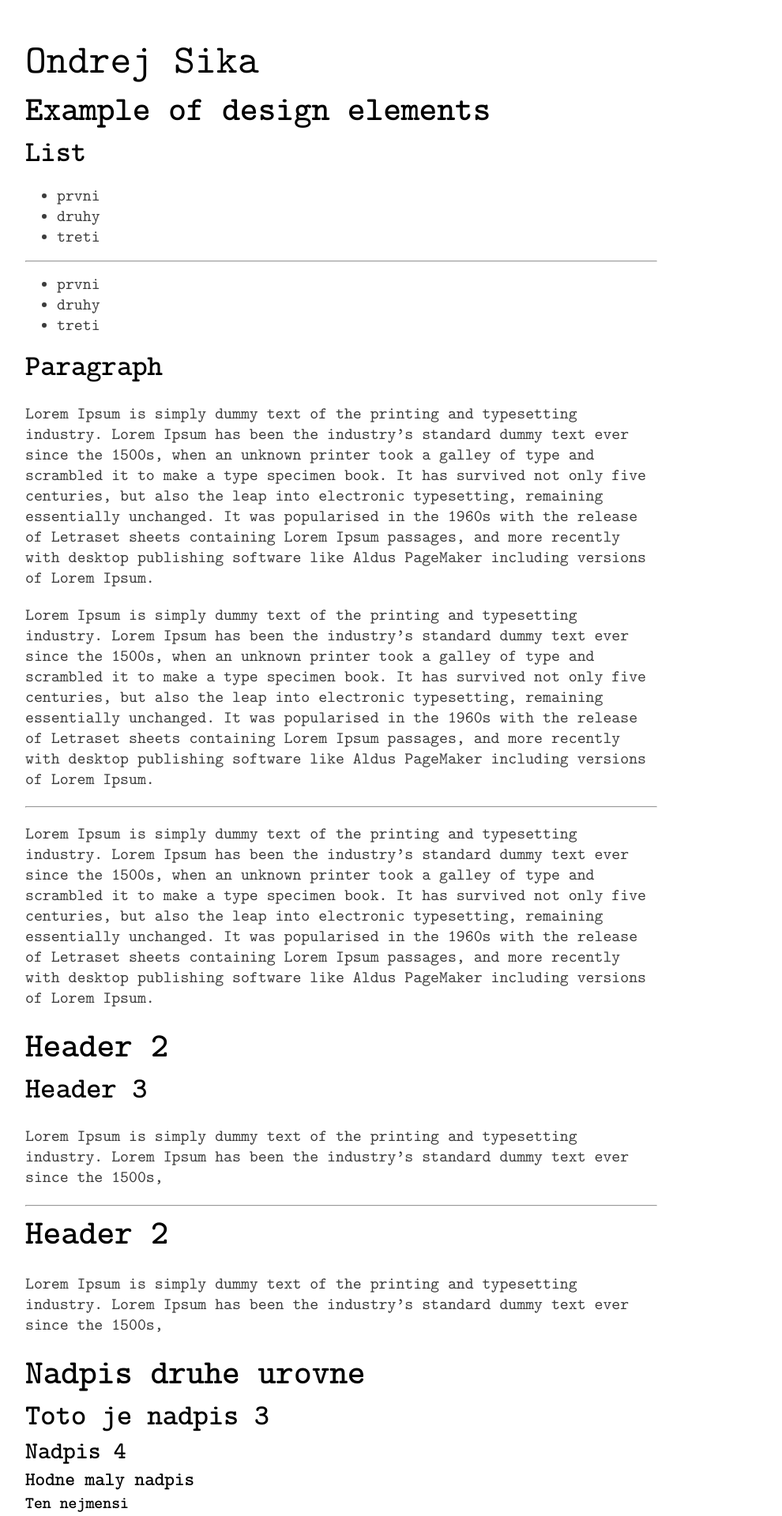
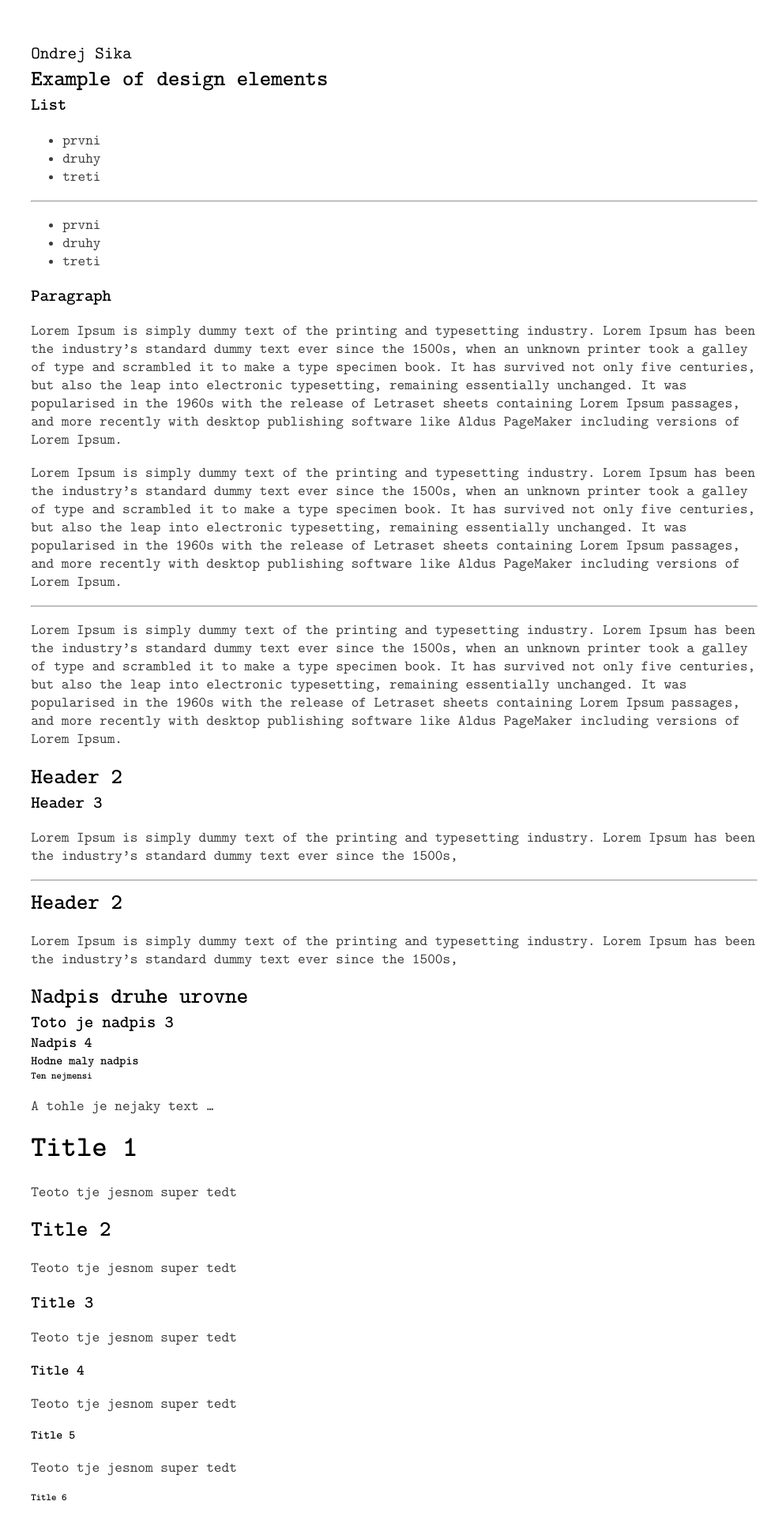
Before and after one commit to ondrejsika/ondrejsika.com, a Jekyll site: the page built from others/design.md, in a window 1280 px wide. Shown: the top 1920 px of the page at 79% size, without its empty margins (16-1006 px from the left). Built offline with Jekyll 4.4.1, drawn with Linux system fonts in a browser that asks for light colours; some web fonts are replaced; comment, search, counter and statistics services are not loaded.

Commit message:
fix font size (smaller) and fix footer in print

```diff
--- a/_layouts/default.html
+++ b/_layouts/default.html
@@ -9,7 +9,7 @@
 <span class="site-header">Ondrej Sika</span>
 {% endif %}
 {{content}}
-<p class="footer">--<br><span class="noprint"><a href="/site-index.html">index</a> / <a href="/">home</a> / <a href="/impressum.html">impressum</a> / since&nbsp;2012 </span><br><b>Ondrej&nbsp;Sika</b><span class="noprint">&nbsp;&lt;</span><a href="mailto:ondrej@ondrejsika.com"><span class="noprint">ondrej@ondrejsika.com</span></a><span class="noprint">&gt;</span></p>
+<p class="footer">--<span class="noprint"><br><a href="/site-index.html">index</a> / <a href="/">home</a> / <a href="/impressum.html">impressum</a> / since&nbsp;2012 </span><br><b>Ondrej&nbsp;Sika</b><span class="noprint">&nbsp;&lt;</span><a href="mailto:ondrej@ondrejsika.com"><span class="noprint">ondrej@ondrejsika.com</span></a><span class="noprint">&gt;</span></p>
 </div>
 </div>
 </div>
--- a/static/src/main.css
+++ b/static/src/main.css
@@ -5,7 +5,7 @@
 .site-header {
     display: block;
     margin-top: 20px;
-    font-size: 3.2em;
+    font-size: 1.2em;
     color: black;
 }
 
@@ -17,7 +17,6 @@
 
 .footer {
     text-align: left;
-    font-size: 1.2em;
 }
 
 body {
@@ -26,31 +25,10 @@
     font-weight: normal;
     font-family: 'cmu_typewriter', monospace;
     color: #3c3c3c;
+    font-size: 1.15em;
 }
 
 b, strong, h1, h2, h3, h4, h5, h6, th {
     color: black;
     margin: 0;
 }
-
-h1 {
-    font-size: 3.2em;
-}
-h2 {
-    font-size: 2.7em;
-}
-h3 {
-    font-size: 2.3em;
-}
-h4 {
-    font-size: 1.9em;
-}
-h5 {
-    font-size: 1.5em;
-}
-h6 {
-    font-size: 1.3em;
-}
-p, li, th, td {
-    font-size: 1.3em;
-}
```
